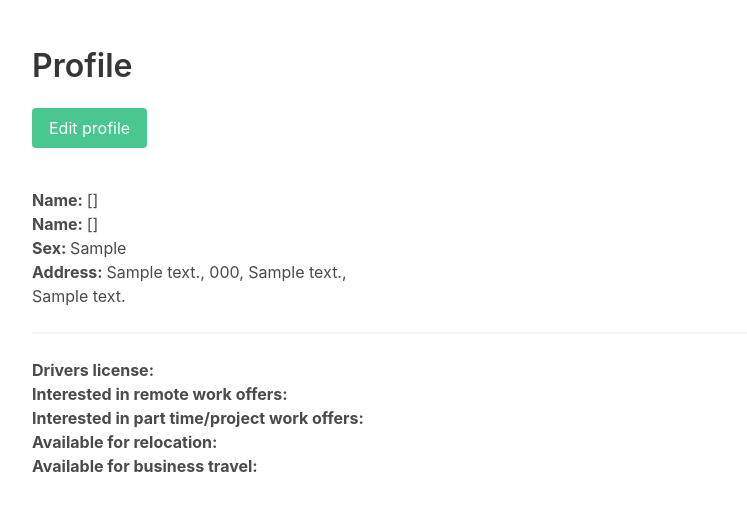
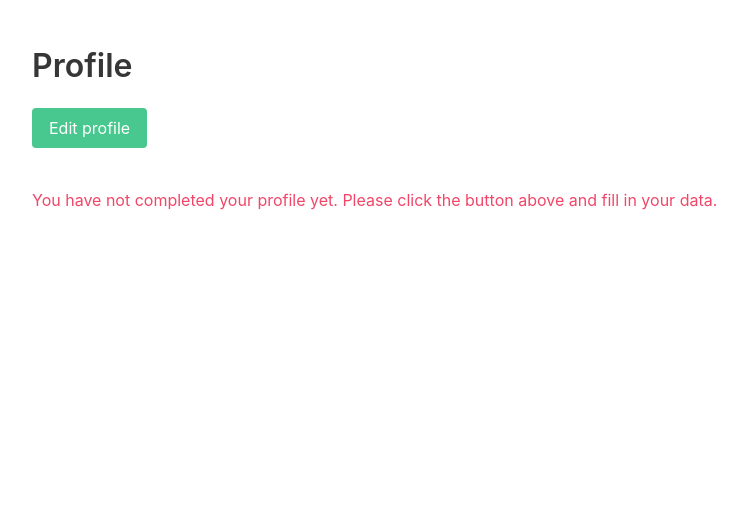
Before and after one commit to calinbule/jobboard, a Django app: template apps/userprofile/templates/userprofile/profile.html in a window 1280 px wide. Shown: the part 56-567 px from the top of the page, without its empty margins (16-763 px from the left). Run offline with Django 3.2, Linux system fonts and the light colour scheme; the template is opened without the code that fills it: most values are stand-ins (such as "Sample title", 1, 10 or a date in 2020); some libraries are stand-ins or nearby versions.

Commit message:
finalized profile functionality

```diff
--- a/apps/core/static/core/style.css
+++ b/apps/core/static/core/style.css
@@ -5,3 +5,7 @@
 div#cards-container {
   flex-wrap: wrap;
 }
+
+html {
+  scroll-behavior: smooth;
+}
--- a/apps/job/models.py
+++ b/apps/job/models.py
@@ -16,8 +16,8 @@
     )
 
     title = models.CharField(max_length=255)
-    short_description = models.TextField()
-    long_description = models.TextField(blank=True, null=True)
+    short_description = RichTextField(null=True, blank=True)
+    long_description = RichTextField(null=True, blank=True)
 
     created_by = models.ForeignKey(User, related_name='jobs', on_delete=models.CASCADE)
     created_at = models.DateTimeField(auto_now_add=True)
--- a/apps/job/templates/job/apply_for_job.html
+++ b/apps/job/templates/job/apply_for_job.html
@@ -15,13 +15,11 @@
                 {% endfor %}
             {% endif %}
 
-            <div class="notification is-danger" v-if="errors.length">
+            <div class="notification is-danger" v-if="errors.length" v-cloak>
                 <p v-for="error in errors">
                     [[ error ]]
                 </p>
             </div>
-
-            request.user.userprofile.is_profile_completed: {{ request.user.userprofile.is_profile_completed }}
 
             <!-- Form -->
             {{ form.media }}
--- a/apps/job/templates/job/edit_job.html
+++ b/apps/job/templates/job/edit_job.html
@@ -7,6 +7,7 @@
         <form v-on:submit="validateForm" method="post" action=".">
             {% csrf_token %}
 
+            <!-- Error notifications -->
             {% if form.errors %}
                 {% for error in form.errors %}
                     <div class="notification is-danger">
@@ -15,7 +16,7 @@
                 {% endfor %}
             {% endif %}
 
-            <div class="notification is-danger" v-if="errors.length">
+            <div class="notification is-danger" v-if="errors.length" v-cloak>
                 <p v-for="error in errors">
                     [[ error ]]
                 </p>
--- a/apps/userprofile/templates/userprofile/profile.html
+++ b/apps/userprofile/templates/userprofile/profile.html
@@ -5,35 +5,42 @@
 
     <a href="{% url 'edit_profile' %}" class="button is-success mb-4">Edit profile</a><br><br>
 
+    {% if userprofile.is_profile_completed %}
+
         {% if userprofile.is_employer %}
 
-        {% if userprofile.name == False %}<p>Please fill in the company name to be able to create job postings.</p>{% endif %}
-        {% if userprofile.company_fiscal_code == False %}<p>Please fill in the company unique identifier for invoicing.</p>{% endif %}
+            {% if userprofile.name %}<b>Company name: </b>{{ userprofile.name}}<br>{% endif %}
+            {% if userprofile.company_fiscal_code %}<b>Company unique identifier: </b>{{ userprofile.company_fiscal_code}}<br>{% endif %}
+            {% if userprofile.address_street or userprofile.address_zipcode or userprofile.address_city or userprofile.address_country %}
+                <b>Address: </b><br>
+            {% endif %}
+            {% if userprofile.address_street %}{{ userprofile.address_street}} <br>{% endif %}
+            {% if userprofile.address_zipcode %}{{ userprofile.address_zipcode}} {% endif %}
+            {% if userprofile.address_city %}{{ userprofile.address_city}} {% endif %}
+            {% if userprofile.address_country %}{{ userprofile.address_country}}<br>{% endif %}
 
-        {% if userprofile.name %}<b>Company name: </b>{{ userprofile.name}}<br>{% endif %}
-        <b>Address: </b>
-        {% if userprofile.address_street %}{{ userprofile.address_street}}, {% endif %}
-        {% if userprofile.address_zipcode %}{{ userprofile.address_zipcode}}, {% endif %}
-        {% if userprofile.address_city %}{{ userprofile.address_city}}, <br>{% endif %}
-        {% if userprofile.address_country %}{{ userprofile.address_country}}<br>{% endif %}
-        <b>Company size: </b>{{ userprofile.get_company_size_display }}<hr>
+            {% if userprofile.get_company_size_display %}<b>Company size: </b>{{ userprofile.get_company_size_display }}{% endif %}
+            <hr>
             {% if userprofile.email %}<b>Email: </b>{{ userprofile.email}}<br>{% endif %}
-        {% if userprofile.phone %}<b>Contact phone: </b>{{ userprofile.phone}}<br>{% endif %}
-        {% if userprofile.company_fiscal_code %}<b>Company unique identifier: </b>{{ userprofile.company_fiscal_code}}<br>{% endif %}
+            {% if userprofile.phone %}<b>Contact phone: </b>{{ userprofile.phone}}<br>{% endif %}<hr>
+
             {% if userprofile.company_description %}<p>{{ userprofile.company_description|safe}}</p><br>{% endif %}
 
         {% else %}
-        {% if userprofile.name == False %}<p>Please fill in your name to be able to apply for jobs.</p>{% endif %}
-
 
             {% if userprofile.name %}<b>Name: </b>{{ userprofile.name}}<br>{% endif %}
-        {% if userprofile.person_last_name %}<b>Name: </b>{{ userprofile.person_last_name}}<br>{% endif %}
+            {% if userprofile.person_last_name %}<b>Last name: </b>{{ userprofile.person_last_name}}<br>{% endif %}
             <b>Sex: </b>{{ userprofile.get_person_sex_display }}<br>
-        <b>Address: </b>
-        {% if userprofile.address_street %}{{ userprofile.address_street}}, {% endif %}
-        {% if userprofile.address_zipcode %}{{ userprofile.address_zipcode}}, {% endif %}
-        {% if userprofile.address_city %}{{ userprofile.address_city}}, <br>{% endif %}
+            {% if userprofile.address_street or userprofile.address_zipcode or userprofile.address_city or userprofile.address_country %}
+                <b>Address: </b><br>
+            {% endif %}
+            {% if userprofile.address_street %}{{ userprofile.address_street}} <br>{% endif %}
+            {% if userprofile.address_zipcode %}{{ userprofile.address_zipcode}} {% endif %}
+            {% if userprofile.address_city %}{{ userprofile.address_city}} {% endif %}
             {% if userprofile.address_country %}{{ userprofile.address_country}}<br>{% endif %}<hr>
+
+            {% if userprofile.email %}<b>Email: </b>{{ userprofile.email}}<br>{% endif %}
+            {% if userprofile.phone %}<b>Contact phone: </b>{{ userprofile.phone}}<br>{% endif %}<hr>
 
             <b>Drivers license: </b>
             {% if userprofile.person_drivers_license %}
@@ -76,4 +83,10 @@
             <br>
 
         {% endif %}
+
+    {% else %}
+
+        <p class="has-text-danger">You have not completed your profile yet. Please click the button above and fill in your data. </p>
+
+    {% endif %}
 {% endblock %}
--- a/serverfiles/requirements.txt
+++ b/serverfiles/requirements.txt
@@ -2,3 +2,6 @@
 Django==3.1.1
 pytz==2020.1
 sqlparse==0.3.1
+django-ckeditor==6.0.0
+django-js-asset==1.2.2
+fontawesome-free==5.15.2
```
Also changed, not shown: apps/job/templates/job/add_job.html (+10 -1 lines), apps/job/views.py (+18 -12 lines), apps/userprofile/templates/userprofile/edit_profile.html (+16 -11 lines), apps/job/migrations/0003_auto_20210310_1956.py (added). Lines whose indentation alone changed are shown as unchanged.
